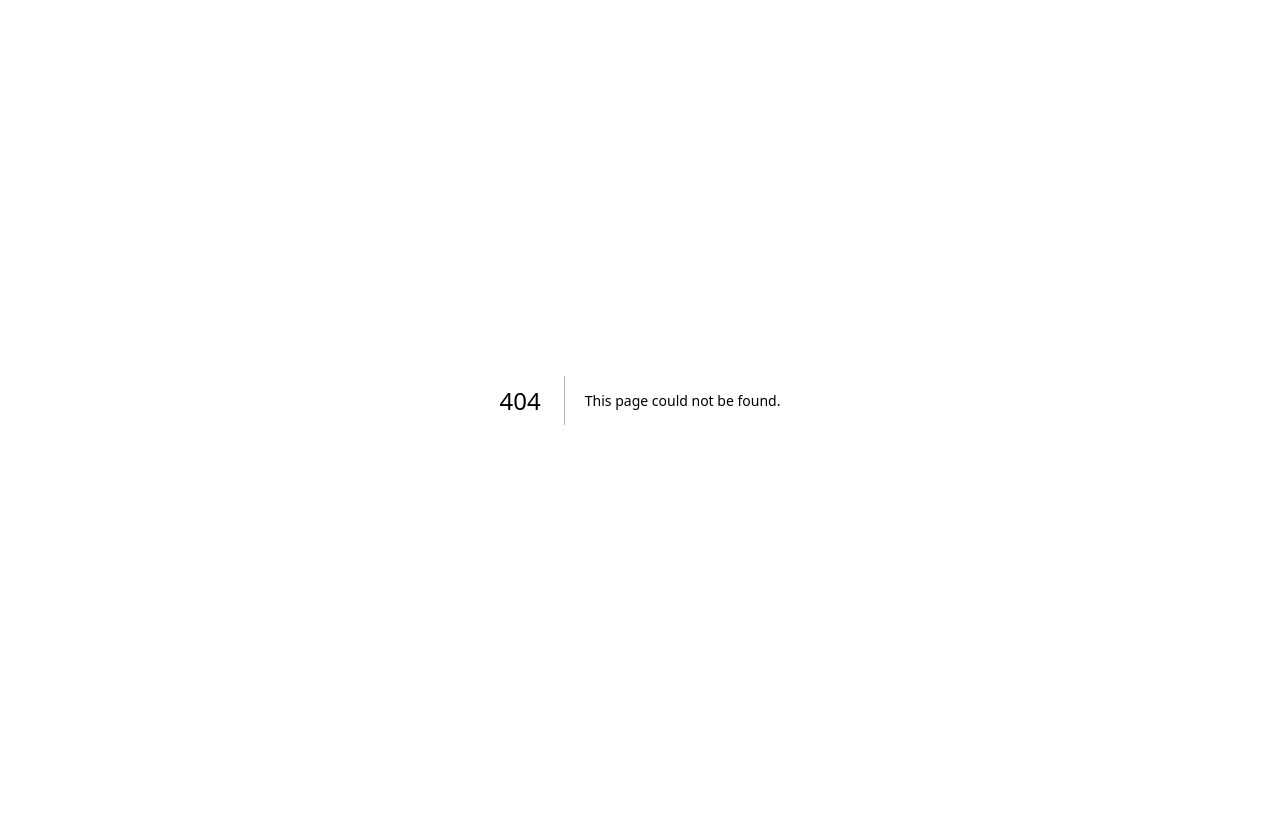
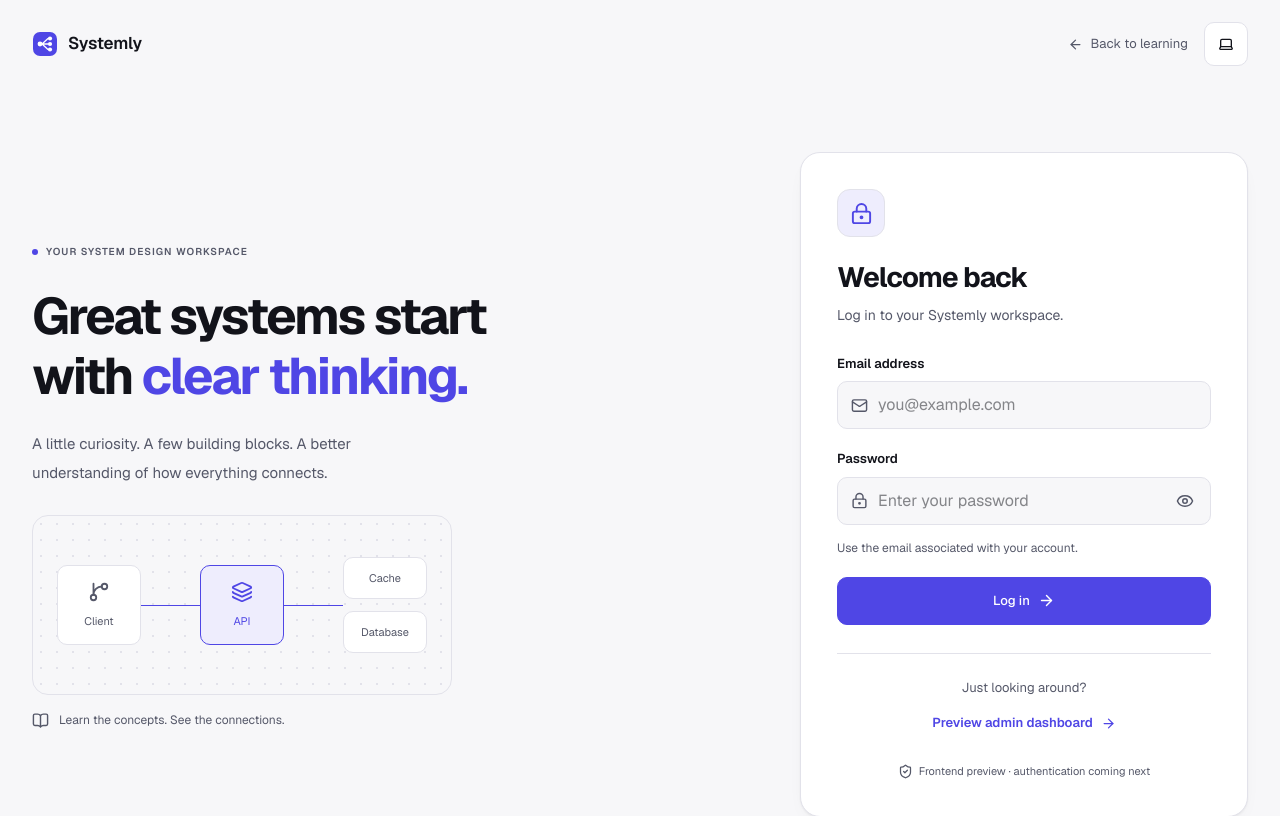
Before and after one commit to niks-nikhil-anand/System-design-lld-hld, a Next.js app: page /login in a window 1280 px wide. Before the commit this address had no page. Shown: the top 816 px of the page. Built offline with nearby package versions, Linux system fonts and the light colour scheme.

Commit message:
feat(auth): implement admin authentication interface and login page

```diff
--- /dev/null
+++ b/app/login/page.tsx
@@ -0,0 +1,12 @@
+import type { Metadata } from "next";
+import { LoginPage } from "@/components/auth/LoginPage";
+
+export const metadata: Metadata = {
+  title: "Log in — Systemly",
+  description: "Log in to your Systemly workspace.",
+  robots: { index: false, follow: false },
+};
+
+export default function Page() {
+  return <LoginPage />;
+}
--- /dev/null
+++ b/components/auth/LoginPage.tsx
@@ -0,0 +1,65 @@
+"use client";
+
+import { useState, type FormEvent } from "react";
+import Link from "next/link";
+import { ArrowLeft, ArrowRight, BookOpen, Eye, EyeOff, GitBranch, Layers, LockKeyhole, Mail, ShieldCheck } from "lucide-react";
+import { SystemlyLogo } from "@/components/ui/SystemlyLogo";
+import { ThemeToggle } from "@/components/ui/ThemeToggle";
+
+export function LoginPage() {
+  const [visible, setVisible] = useState(false);
+  const [message, setMessage] = useState("");
+
+  function submit(event: FormEvent<HTMLFormElement>) {
+    event.preventDefault();
+    setMessage("Sign-in is not connected yet. You can explore the admin dashboard preview below.");
+  }
+
+  return (
+    <div className="workspace-page login-page">
+      <header className="workspace-header sy-container">
+        <Link href="/" aria-label="Systemly home"><SystemlyLogo /></Link>
+        <div className="flex items-center gap-4">
+          <Link href="/" className="workspace-back"><ArrowLeft size={15} /> Back to learning</Link>
+          <ThemeToggle />
+        </div>
+      </header>
+      <main id="main-content" className="login-main sy-container">
+        <section className="login-story" aria-labelledby="login-story-title">
+          <span className="workspace-eyebrow"><span className="workspace-dot" /> YOUR SYSTEM DESIGN WORKSPACE</span>
+          <h2 id="login-story-title">Great systems start<br />with <span>clear thinking.</span></h2>
+          <p>A little curiosity. A few building blocks. A better understanding of how everything connects.</p>
+          <div className="login-diagram" aria-label="System architecture: client connects to an API, which connects to a cache and database" role="img">
+            <div className="login-node"><GitBranch size={22} /><span>Client</span></div>
+            <span className="login-connector" aria-hidden="true" />
+            <div className="login-node login-node-accent"><Layers size={22} /><span>API</span></div>
+            <span className="login-connector" aria-hidden="true" />
+            <div className="login-node-stack"><div className="login-node">Cache</div><div className="login-node">Database</div></div>
+          </div>
+          <div className="login-story-caption"><BookOpen size={17} /><span>Learn the concepts. See the connections.</span></div>
+        </section>
+        <section className="login-card" aria-labelledby="login-title">
+          <span className="workspace-icon"><LockKeyhole size={23} /></span>
+          <h1 id="login-title">Welcome back</h1>
+          <p className="text-[var(--muted)]">Log in to your Systemly workspace.</p>
+          <form onSubmit={submit} className="login-form">
+            <div>
+              <label htmlFor="email">Email address</label>
+              <div className="workspace-input"><Mail size={17} aria-hidden="true" /><input id="email" name="email" type="email" autoComplete="username" placeholder="you@example.com" required /></div>
+            </div>
+            <div>
+              <label htmlFor="password">Password</label>
+              <div className="workspace-input"><LockKeyhole size={17} aria-hidden="true" /><input id="password" name="password" type={visible ? "text" : "password"} autoComplete="current-password" placeholder="Enter your password" required /><button type="button" onClick={() => setVisible(!visible)} aria-label={visible ? "Hide password" : "Show password"} aria-pressed={visible}>{visible ? <EyeOff size={18} /> : <Eye size={18} />}</button></div>
+            </div>
+            <p className="login-help">Use the email associated with your account.</p>
+            <button type="submit" className="workspace-button workspace-button-primary sy-primary">Log in <ArrowRight size={17} /></button>
+            {message && <p role="status" className="workspace-notice">{message}</p>}
+          </form>
+          <div className="login-preview"><span>Just looking around?</span><Link href="/admin">Preview admin dashboard <ArrowRight size={15} /></Link></div>
+          <p className="login-footnote"><ShieldCheck size={15} /> Frontend preview · authentication coming next</p>
+        </section>
+      </main>
+      <footer className="login-footer sy-container"><span>Systemly · Understand the systems behind the software.</span><Link href="/#/about">About Systemly <ArrowRight size={14} /></Link></footer>
+    </div>
+  );
+}
```
